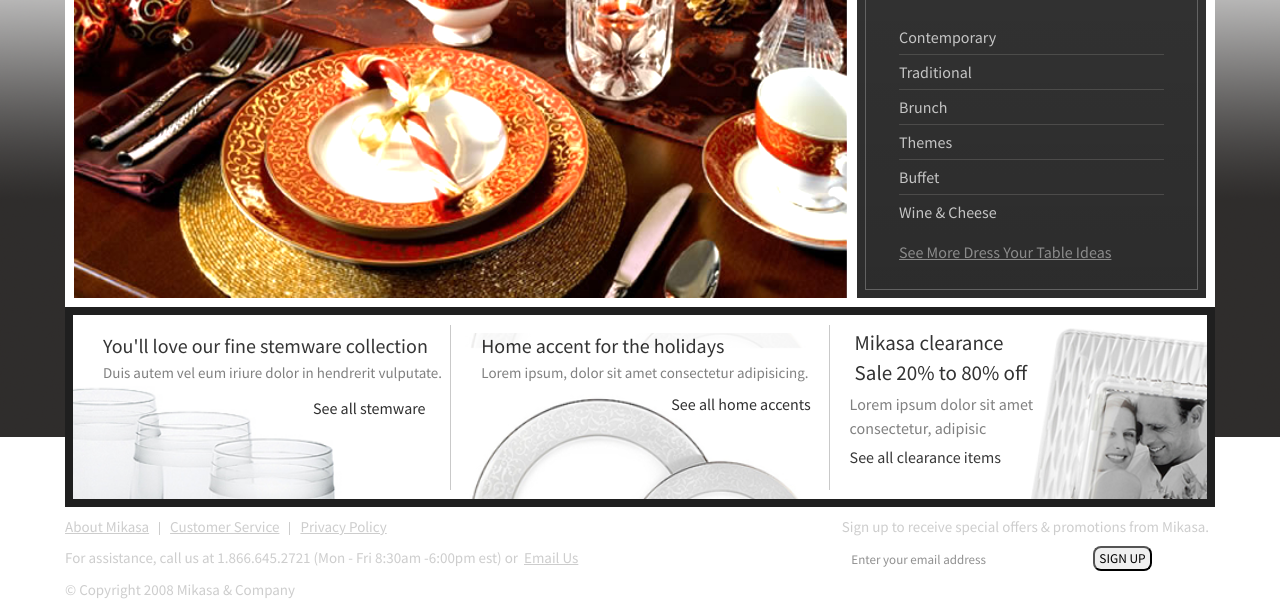
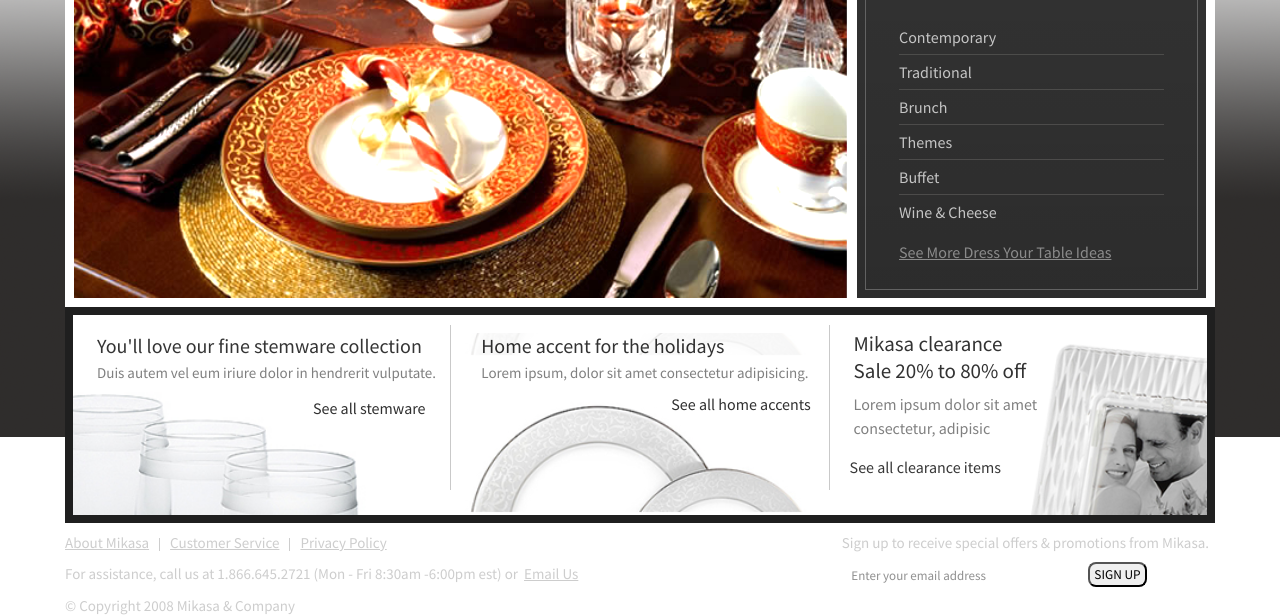
Before and after one commit to ajaysingh1920/Task-3, a plain HTML site: page index.html in a window 1280 px wide. Shown: the part 363-978 px from the top of the page. Drawn offline with Linux system fonts and the light colour scheme.

Commit message:
add changes

```diff
--- a/index.html
+++ b/index.html
@@ -482,14 +482,14 @@
     }
 
     .box2 {
-        height: 200px;
+        height: 216px;
         width: 1150px;
         background-color: white;
         z-index: -2;
     }
 
     .box2 .innerbox2 {
-        height: 200px;
+        height: 216px;
         border: 8px solid rgba(0, 0, 0, 0.877);
         display: flex;
         color: grey;
@@ -514,7 +514,7 @@
     .block-1 #up {
         font-size: 20px;
         font-weight: 400;
-        margin-left: 30px;
+        margin-left: 24px;
         color: rgba(0, 0, 0, 0.993);
         opacity: .8;
     }
@@ -535,7 +535,7 @@
 
     .block-1 #down {
         font-size: 15px;
-        margin-left: 30px;
+        margin-left: 24px;
     }
 
     .sline {
@@ -551,7 +551,7 @@
         background-image: url(promo_plates.png);
         background-size: cover;
         background-size: contain;
-        background-position-y: 33px;
+        background-position-y: 40px;
         /* background-position: 0px; */
         width: 430px;
         /* display: inline-block; */
@@ -611,51 +611,32 @@
     }
 
     .block-3 .content {
-        width: 204px;
+        width: 214px;
         /* border: 2px solid green; */
         position: relative;
-        top: -2px;
+        top: 15px;
     }
 
     .block-3 header {
         font-size: 21px;
         color: black;
         opacity: .8;
-        margin-left: 25px;
-        margin-bottom: 3px;
-    }
-    .block-3 .img{
-        width: 170px;
-    }
-    .block-3 img {
-        display: inline-block;
-        width: 177px;
-        height: 175px;
-        /* border: 3px solid red; */
-        position: relative;
-        top: 9px;
-        left: -5px;
-        filter: brightness(100%);
+        margin-left: 24px;
+        /* margin-bottom: 0px; */
     }
 
 
-    .block-3 .blank-1 {
-        /* border: 1px solid green; */
-        height: 16px;
-        width: 20px;
-    }
-
     .block-3 .blank-2 {
-        height: 5px;
+        height: 10px;
     }
 
     .block-3 p {
-        margin-left: 20px;
+        margin-left: 24px;
         margin-bottom: 4px;
     }
 
     .block-3 .blank-3 {
-        height: 5px;
+        height: 15px;
     }
 
     .block-3 footer {
@@ -721,7 +702,7 @@
 
     .footer-2 button {
         position: relative;
-        left: 280px;
+        left: 275px;
         top: -2px;
         cursor: pointer;
         padding: 2px 4px;
@@ -843,7 +824,7 @@
             <div class="sline"></div>
             <div class="block-3">
                 <div class="content">
-                    <div class="blank-1"></div>
+                    <!-- <div class="blank-1"></div> -->
                     <header>Mikasa clearance</header>
                     <header>Sale 20% to 80% off</header>
                     <div class="blank-2">
```
